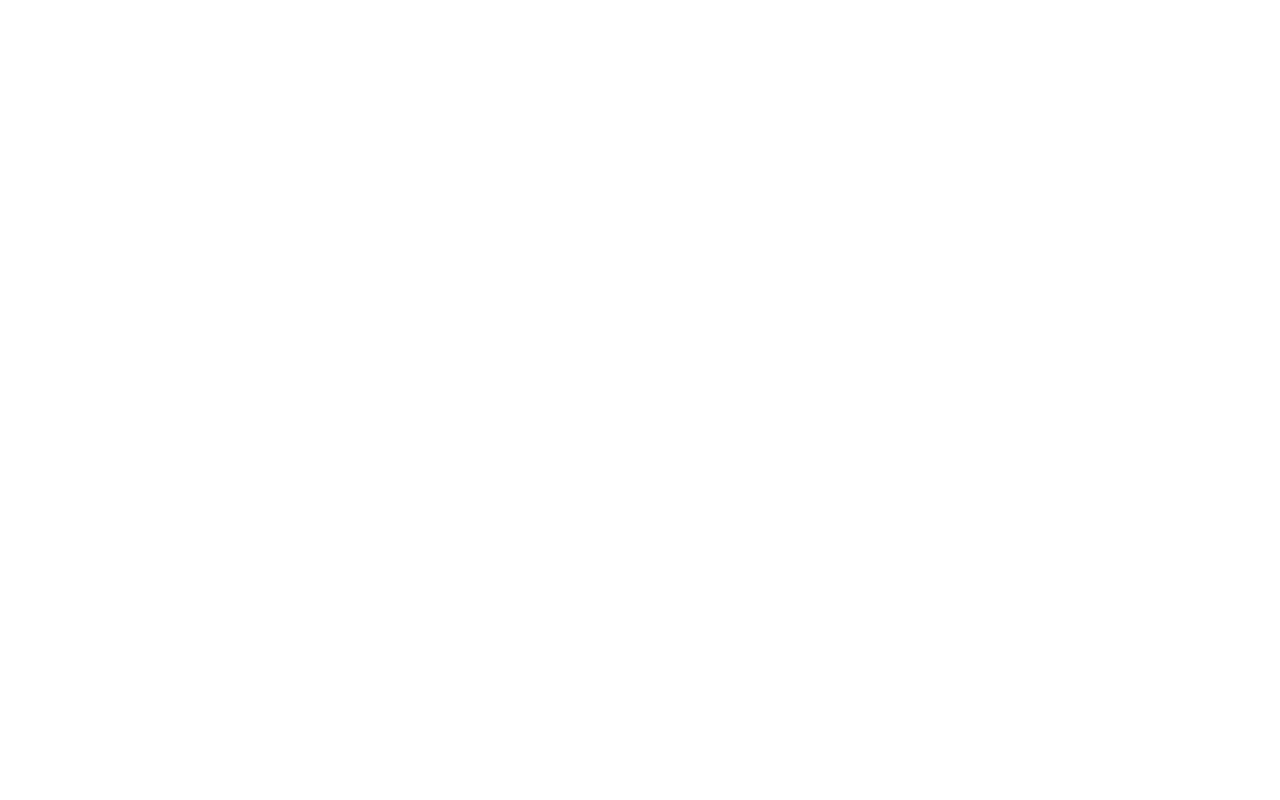
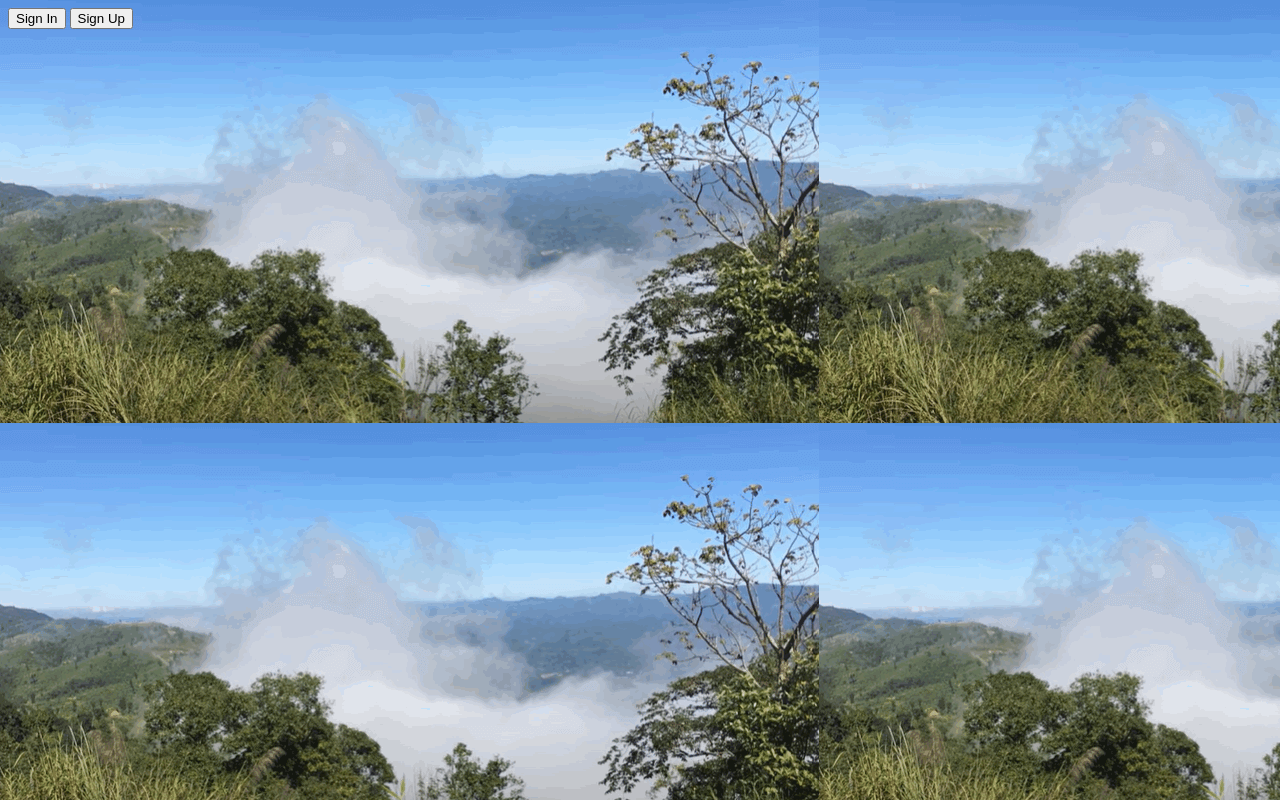
Before and after one commit to SalmaLisa/module-3, a plain HTML site: page index.html in a window 1280 px wide. Drawn offline with Linux system fonts and the light colour scheme.

Commit message:
header and backroung image added

```diff
--- a/index.html
+++ b/index.html
@@ -8,6 +8,10 @@
   <link rel="stylesheet" href="style.css">
 </head>
 <body>
+  <Header>
+    <button>Sign In</button>
+    <button>Sign Up</button>
+  </Header>
 
 </body>
 </html>
--- a/style.css
+++ b/style.css
@@ -0,0 +1,3 @@
+body{
+  background-image: url(background.png);
+}
```
